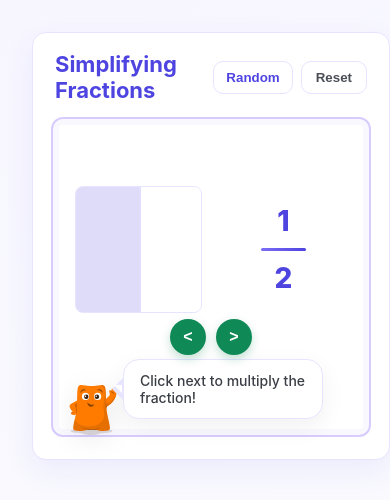
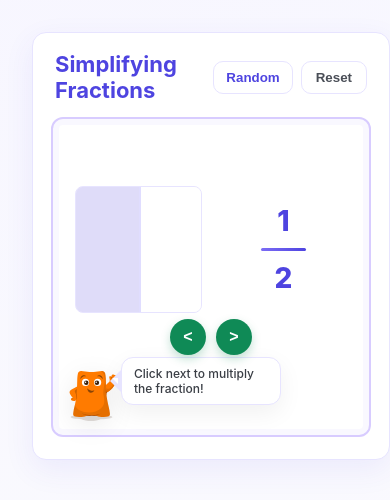
Before and after one commit to destinynguyen/Simplifying-Fractions, a React (Vite) app: page / in a window 390 px wide. Shown: the top 500 px of the page. Built offline with nearby package versions, Linux system fonts and the light colour scheme.

Commit message:
Improve mobile speech bubble: smaller size and better positioning

```diff
--- a/src/styles.css
+++ b/src/styles.css
@@ -561,9 +561,9 @@ body {
   .fraction .bar { width: 100px; }
   .nav { bottom: 80px; gap: 10px; }
   .nav-btn { width: 36px; height: 36px; font-size: 16px; }
-  .bubble { font-size: 14px; max-width: 200px; padding: 12px 16px; border-radius: 16px; }
-  .bubble::before { border-width: 0 8px 8px 0; }
-  .coach { bottom: 2px; left: 12px; gap: 12px; }
+  .bubble { font-size: 12px; max-width: 160px; padding: 8px 12px; border-radius: 12px; }
+  .bubble::before { border-width: 0 6px 6px 0; }
+  .coach { bottom: 16px; left: 12px; gap: 10px; }
   .flexi { width: 54px; height: 54px; transform: translateY(4px); }
   .flexi-big { width: 60px; height: 60px; transform: translateY(4px); }
   .flexi-teacher { width: 48px; height: 48px; transform: translateY(4px); }
```
